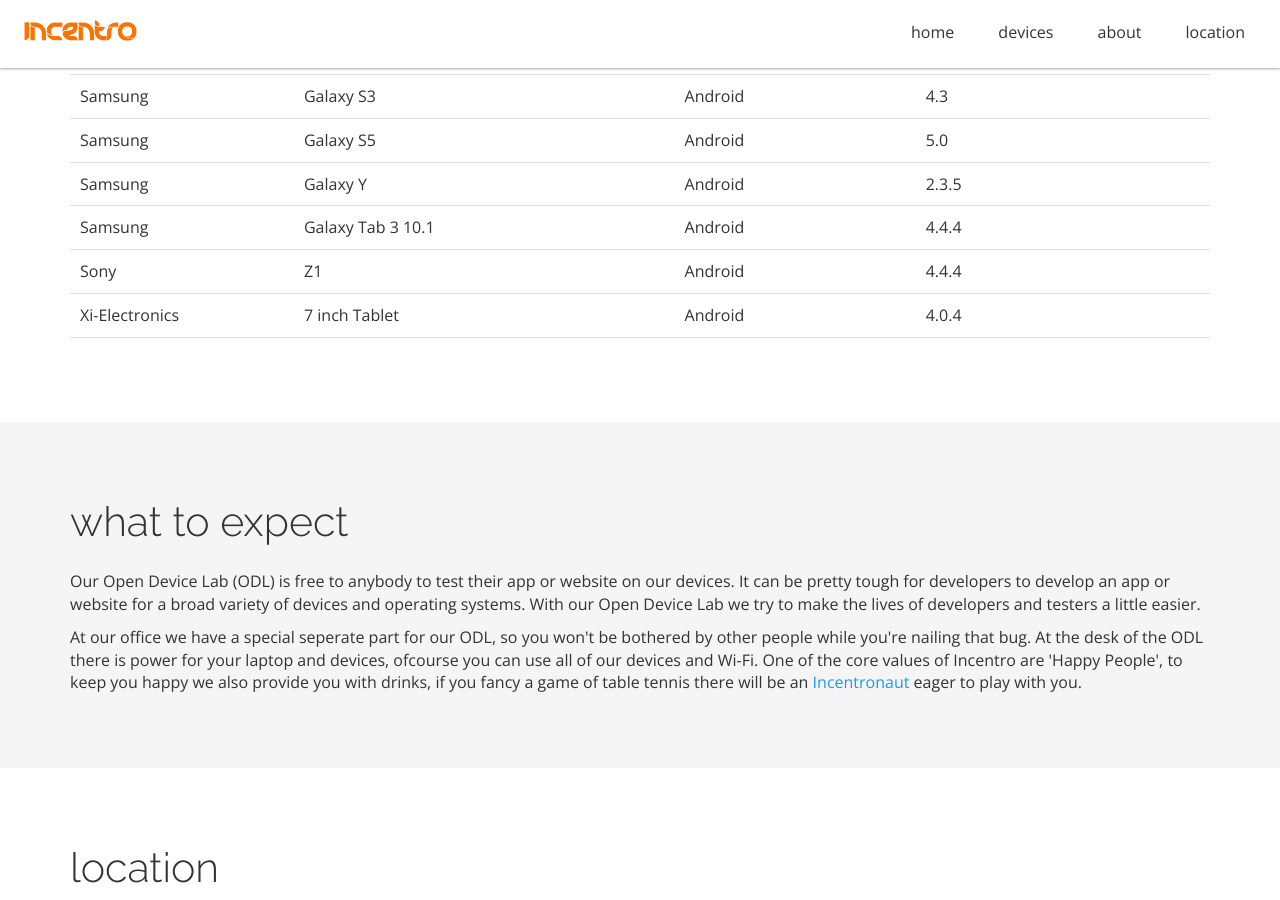
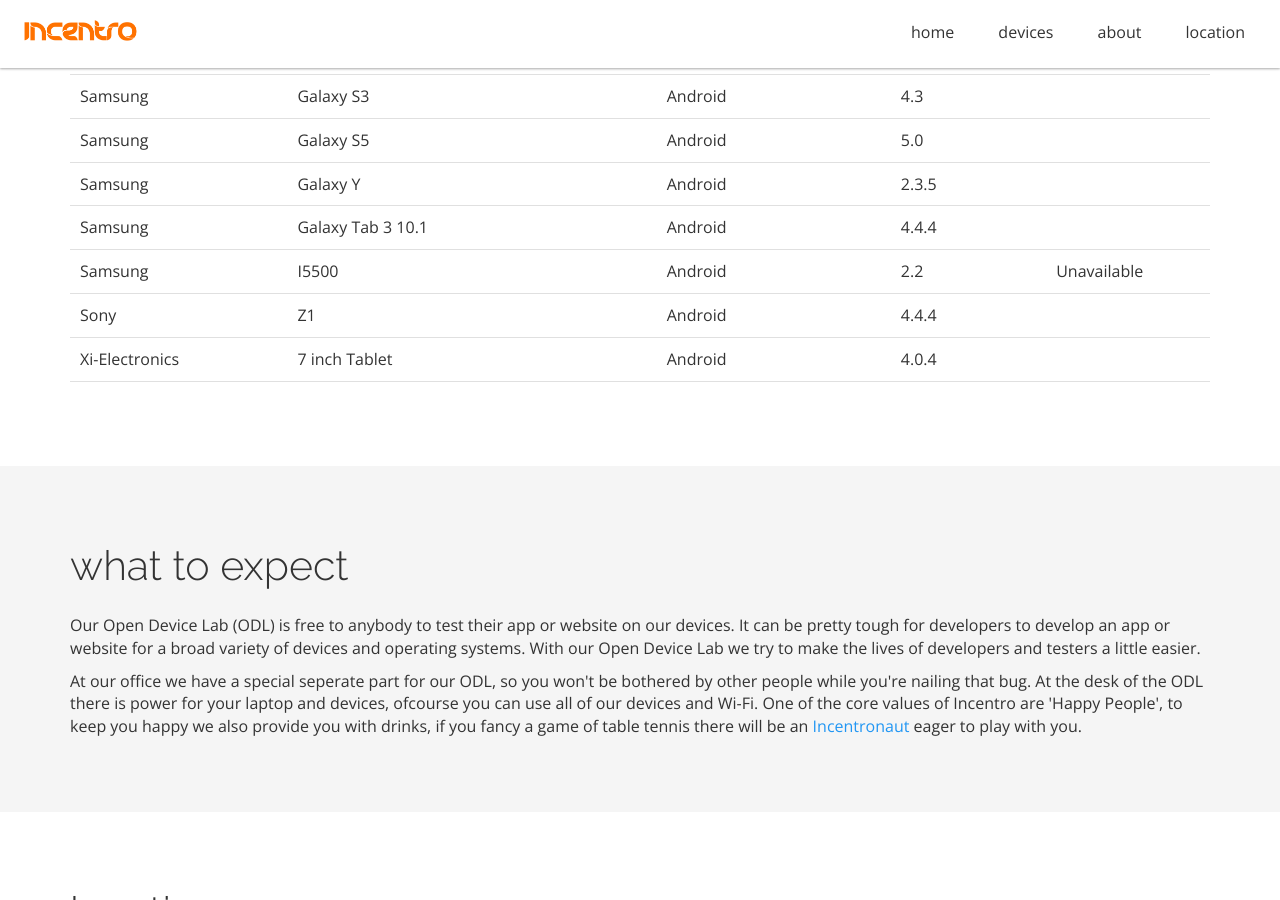
Before and after one commit to incentro/devicelab, a Jekyll site: the page built from index.html, in a window 1280 px wide and 900 px high, scrolled down 1446 px. Built offline with Jekyll 4.4.1, drawn with Linux system fonts in a browser that asks for light colours; nearby versions of some CDN libraries; Markdown is read by kramdown in place of the engine named in the settings.

Commit message:
Update devicelist.yml

```diff
--- a/_data/devicelist.yml
+++ b/_data/devicelist.yml
@@ -132,6 +132,14 @@
   osversion: 4.4.4
 # Owner: Incentro Rotterdam
 
+- title: SamsungI55002.2
+  vendor: Samsung
+  device: I5500
+  os: Android
+  osversion: 2.2
+  remarks: Unavailable
+# Owner: Kasper Reijnders
+
 - title: SonyZ1.4.4.4
   vendor: Sony
   device: Z1
```
